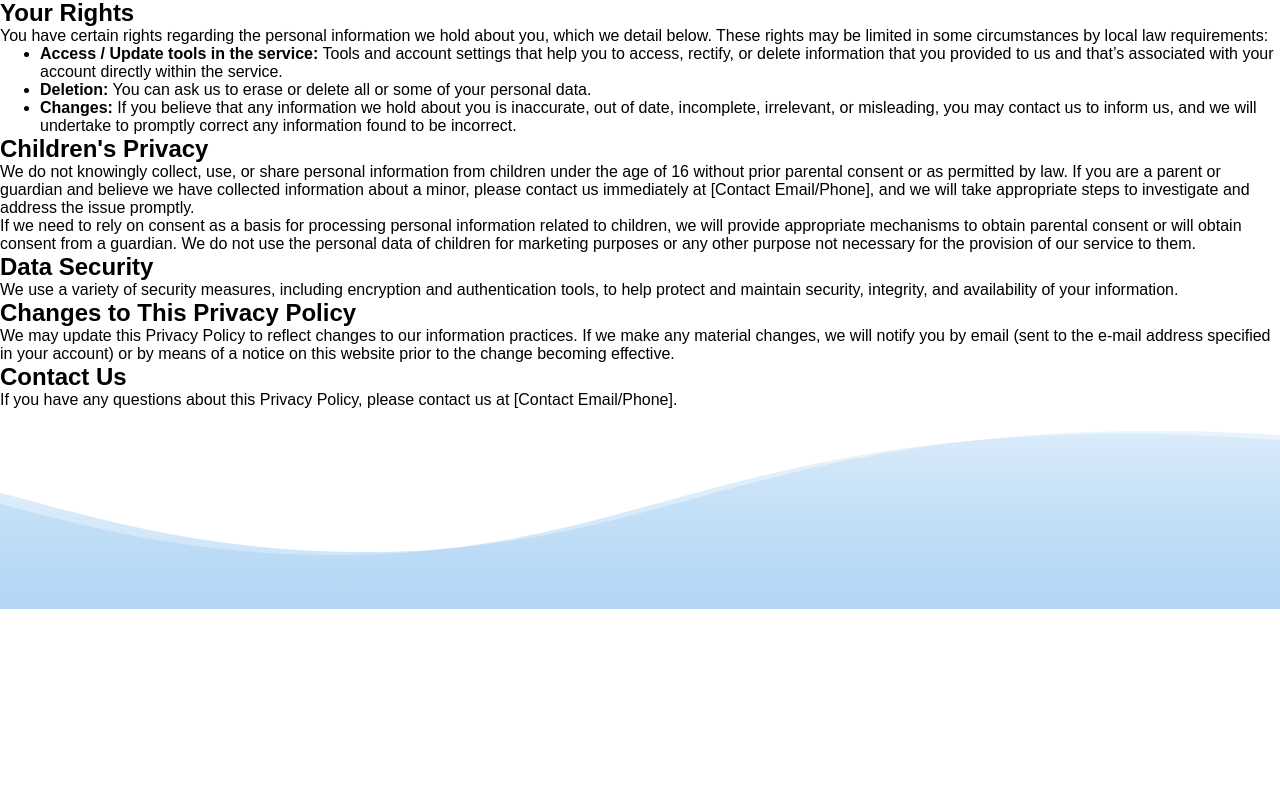
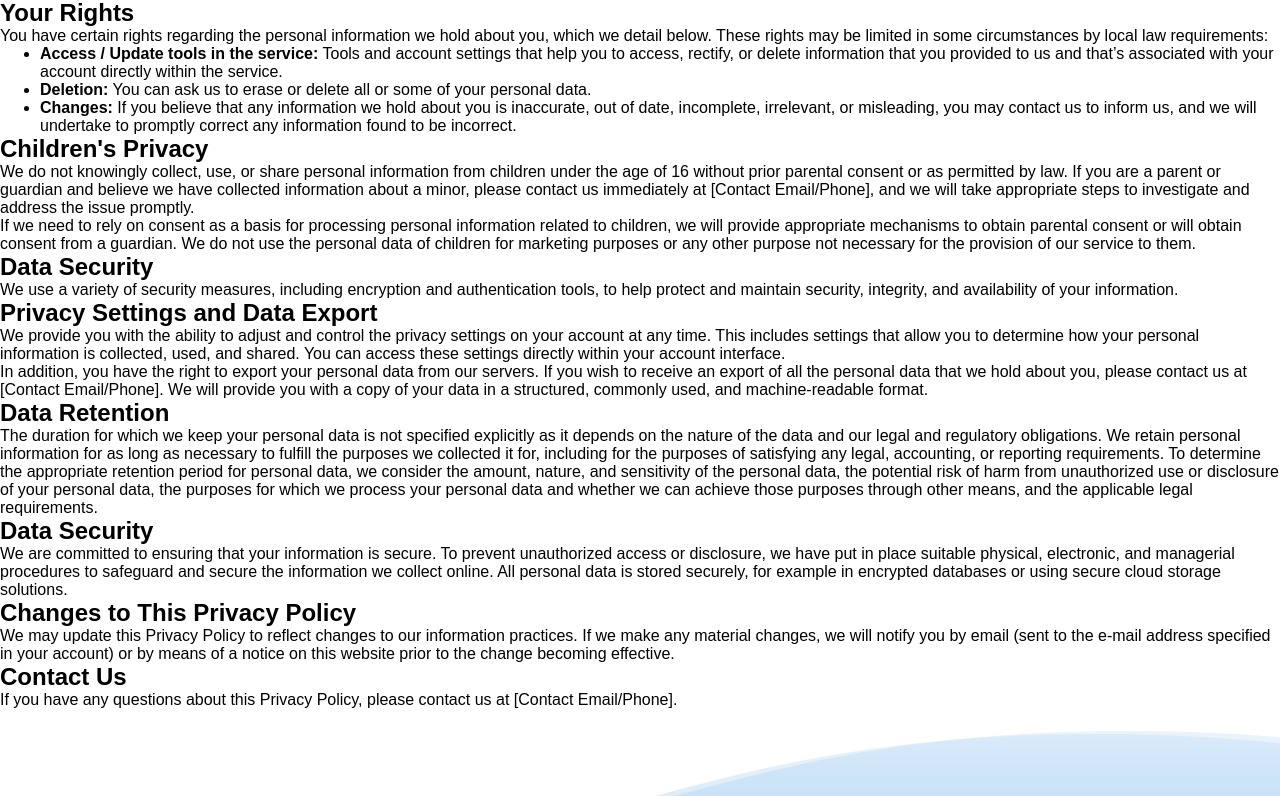
Before and after one commit to joshuacardozo1994/personal-website, a Next.js app: page /privacy-policy-u in a window 1280 px wide. Shown: the part 580-1376 px from the top of the page. Before the commit the page ends 1189 px from the top, so only its background shows below. Built offline with nearby package versions, Linux system fonts and the light colour scheme.

Commit message:
update to the most comprehensive data privacy policy

```diff
--- a/pages/privacy-policy-u.js
+++ b/pages/privacy-policy-u.js
@@ -43,6 +43,17 @@ export default function PrivacyPolicy() {
             <h2>Data Security</h2>
             <p>We use a variety of security measures, including encryption and authentication tools, to help protect and maintain security, integrity, and availability of your information.</p>
 
+            <h2>Privacy Settings and Data Export</h2>
+            <p>We provide you with the ability to adjust and control the privacy settings on your account at any time. This includes settings that allow you to determine how your personal information is collected, used, and shared. You can access these settings directly within your account interface.</p>
+            <p>In addition, you have the right to export your personal data from our servers. If you wish to receive an export of all the personal data that we hold about you, please contact us at [Contact Email/Phone]. We will provide you with a copy of your data in a structured, commonly used, and machine-readable format.</p>
+
+            <h2>Data Retention</h2>
+            <p>The duration for which we keep your personal data is not specified explicitly as it depends on the nature of the data and our legal and regulatory obligations. We retain personal information for as long as necessary to fulfill the purposes we collected it for, including for the purposes of satisfying any legal, accounting, or reporting requirements. To determine the appropriate retention period for personal data, we consider the amount, nature, and sensitivity of the personal data, the potential risk of harm from unauthorized use or disclosure of your personal data, the purposes for which we process your personal data and whether we can achieve those purposes through other means, and the applicable legal requirements.</p>
+
+            <h2>Data Security</h2>
+            <p>We are committed to ensuring that your information is secure. To prevent unauthorized access or disclosure, we have put in place suitable physical, electronic, and managerial procedures to safeguard and secure the information we collect online. All personal data is stored securely, for example in encrypted databases or using secure cloud storage solutions.</p>
+
+
             <h2>Changes to This Privacy Policy</h2>
             <p>We may update this Privacy Policy to reflect changes to our information practices. If we make any material changes, we will notify you by email (sent to the e-mail address specified in your account) or by means of a notice on this website prior to the change becoming effective.</p>
 
```
